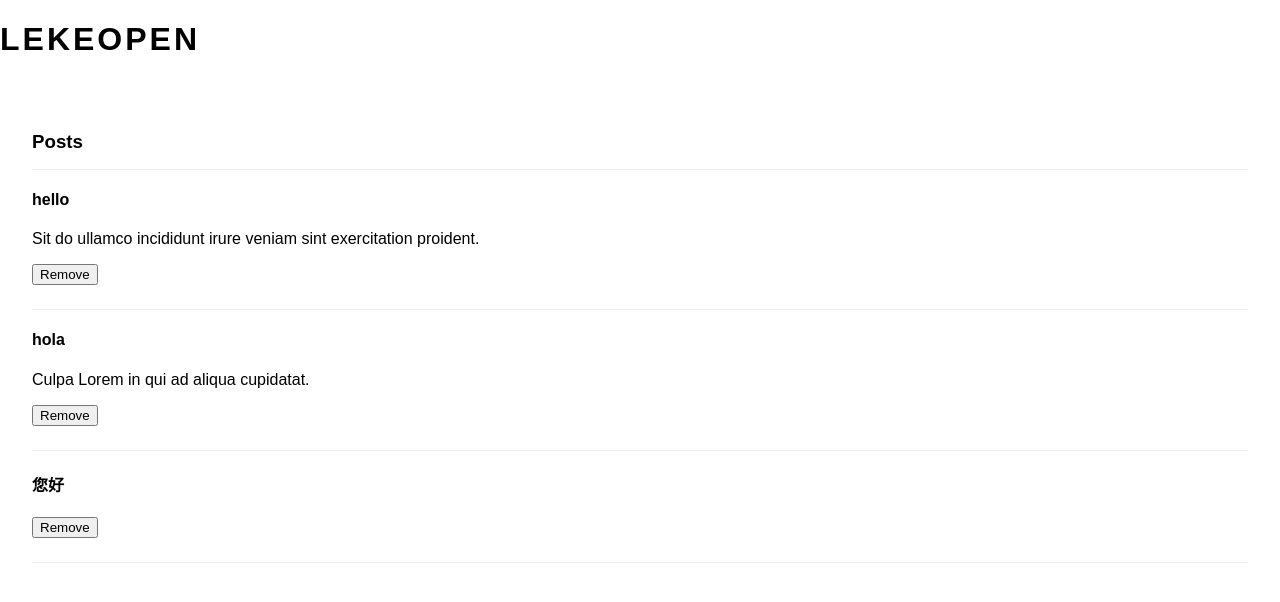
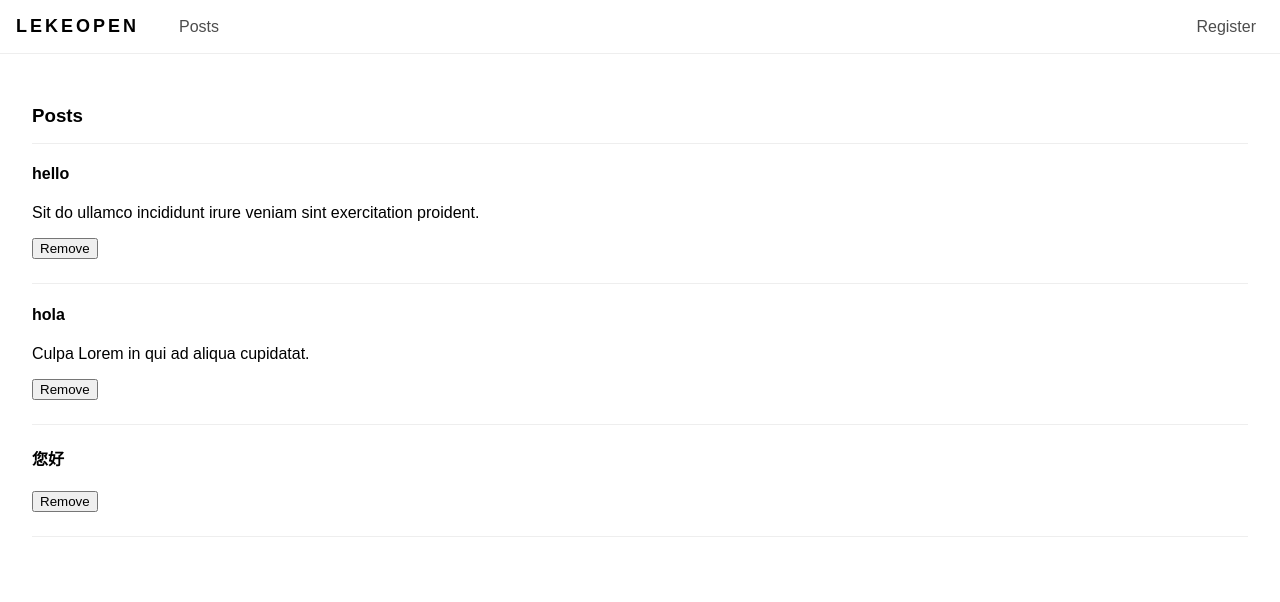
Before and after one commit to rockts/leke-angular, an Angular app: page /posts in a window 1280 px wide. Shown: the top 602 px of the page. Built offline with nearby package versions, Linux system fonts and the light colour scheme.

Commit message:
Header 组件与样式

```diff
--- a/src/app/app.component.html
+++ b/src/app/app.component.html
@@ -1,4 +1,4 @@
-<h1>{{ title }}</h1>
+<app-header></app-header>
 <div class="container">
   <router-outlet></router-outlet>
 </div>
--- a/src/app/app.component.ts
+++ b/src/app/app.component.ts
@@ -5,6 +5,4 @@ import { Component } from '@angular/core';
   templateUrl: './app.component.html',
   styleUrls: ['./app.component.css'],
 })
-export class AppComponent {
-  title = 'lekeopen';
-}
+export class AppComponent {}
--- a/src/app/app.module.ts
+++ b/src/app/app.module.ts
@@ -5,9 +5,10 @@ import { AppRoutingModule } from './app-routing.module';
 import { AppComponent } from './app.component';
 import { PostModule } from './modules/post/post.module';
 import { UserModule } from './modules/user/user.module';
+import { HeaderComponent } from './core/components/header/header.component';
 
 @NgModule({
-  declarations: [AppComponent],
+  declarations: [AppComponent, HeaderComponent],
   imports: [BrowserModule, AppRoutingModule, PostModule, UserModule],
   providers: [],
   bootstrap: [AppComponent],
--- /dev/null
+++ b/src/app/core/components/header/header.component.css
@@ -0,0 +1,26 @@
+h1 {
+  text-transform: uppercase;
+  letter-spacing: 3px;
+  font-size: 18px;
+  padding: 4px 16px;
+}
+
+header {
+  display: flex;
+  border-bottom: 1px solid #eee;
+}
+
+nav {
+  align-self: center;
+  padding: 8px 16px;
+}
+
+nav a {
+  display: inline-block;
+  padding: 4px 8px;
+  color: rgba(0, 0, 0, 0.7);
+}
+
+nav:nth-child(2) {
+  flex-grow: 2;
+}
--- /dev/null
+++ b/src/app/core/components/header/header.component.html
@@ -0,0 +1,9 @@
+<header>
+  <h1>{{ title }}</h1>
+  <nav>
+    <a>Posts</a>
+  </nav>
+  <nav>
+    <a>Register</a>
+  </nav>
+</header>
--- /dev/null
+++ b/src/app/core/components/header/header.component.ts
@@ -0,0 +1,14 @@
+import { Component, OnInit } from '@angular/core';
+
+@Component({
+  selector: 'app-header',
+  templateUrl: './header.component.html',
+  styleUrls: ['./header.component.css'],
+})
+export class HeaderComponent implements OnInit {
+  title = 'lekeopen';
+
+  constructor() {}
+
+  ngOnInit() {}
+}
```
Also changed, not shown: 1 other file (tests, documents, lock files or other folders).
